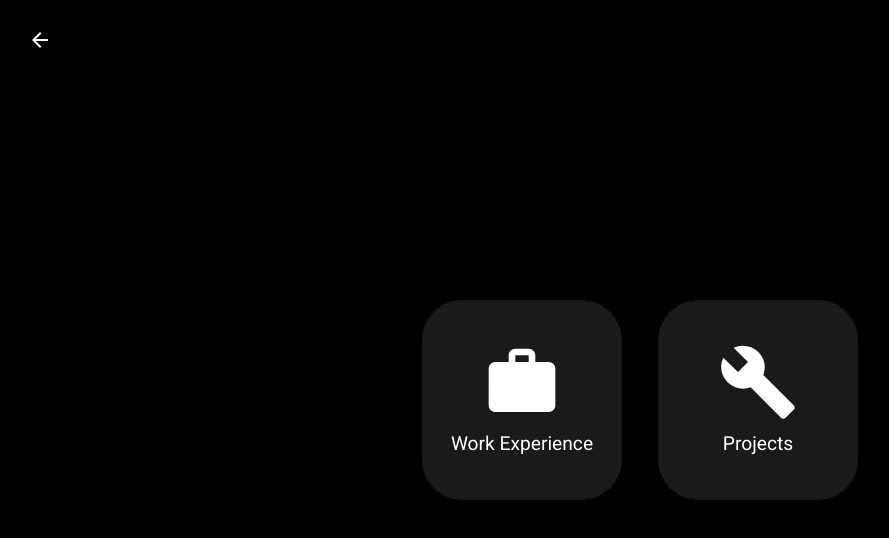
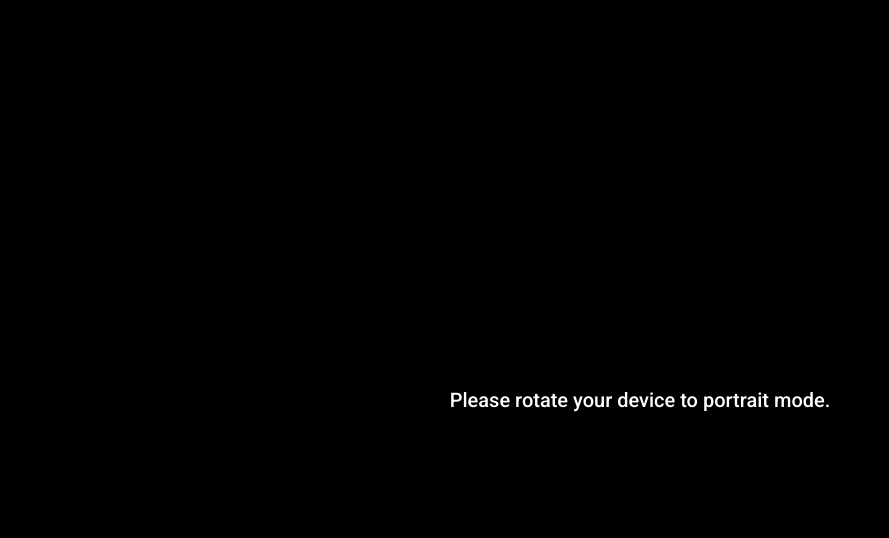
Before and after one commit to AnthonyMercadante/AnthonyMercadante.github.io, a React (Create React App) app: page /portfolio in a window 1280 px wide. Shown: the top 538 px of the page, without its empty margins (0-889 px from the left). Built offline with nearby package versions, Linux system fonts and the light colour scheme.

Commit message:
Blocked Landscape orientation on portfolio page.

```diff
--- a/src/components/Portfolio/Portfolio.tsx
+++ b/src/components/Portfolio/Portfolio.tsx
@@ -82,6 +82,29 @@ const Portfolio = () => {
           </Button>
         </Grid>
       </Grid>
+      {/* Overlay for landscape mode */}
+      <Box sx={{
+        display: 'none',
+        position: 'absolute',
+        top: 0,
+        left: 0,
+        width: '100%',
+        height: '100%',
+        backgroundColor: 'rgba(0, 0, 0, 1)',
+        color: 'white',
+        alignItems: 'center',
+        justifyContent: 'center',
+        zIndex: 1000,
+        '@media (orientation: landscape)': {
+          display: 'flex',
+          flexDirection: 'column',
+          textAlign: 'center',
+        },
+      }}>
+        <Typography variant="h6">
+          Please rotate your device to portrait mode.
+        </Typography>
+      </Box>
     </Box>
   );
 };
```
